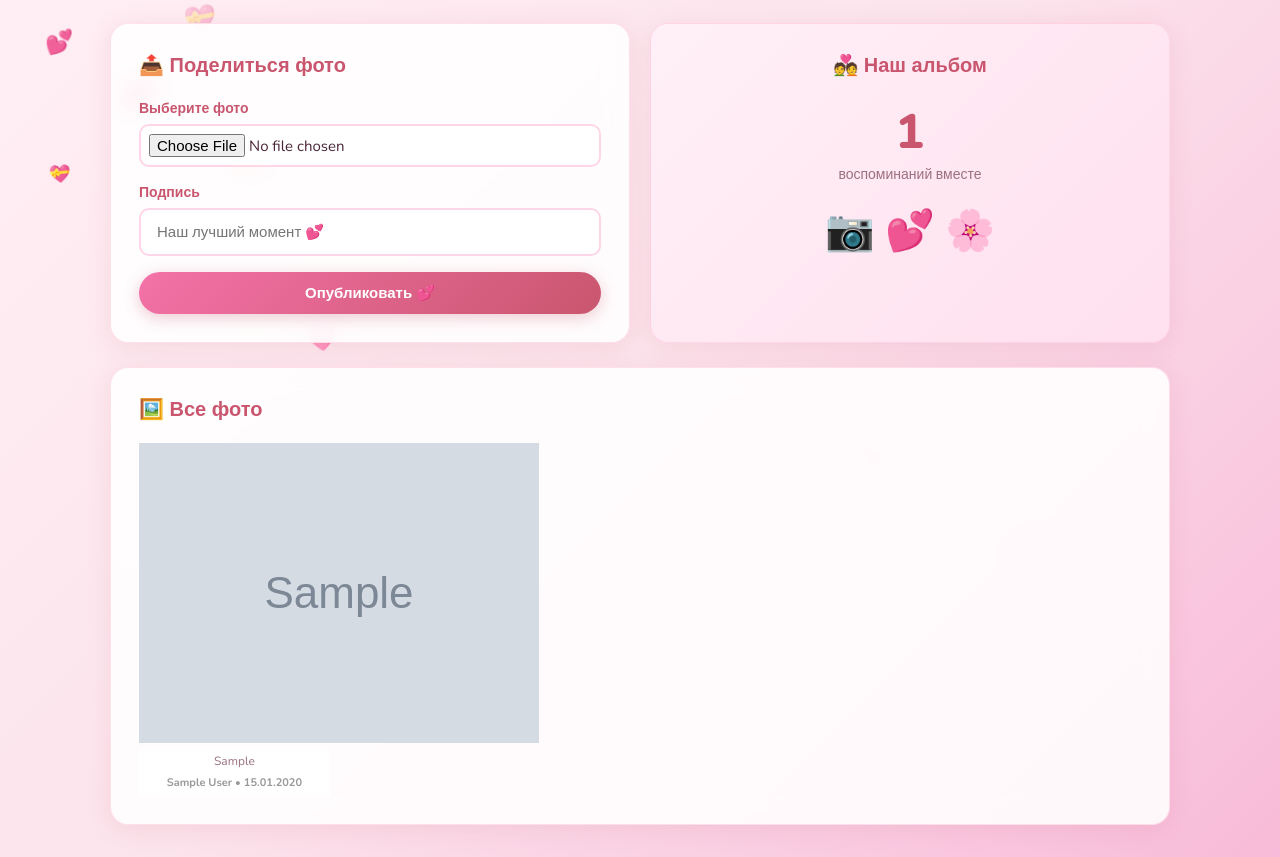
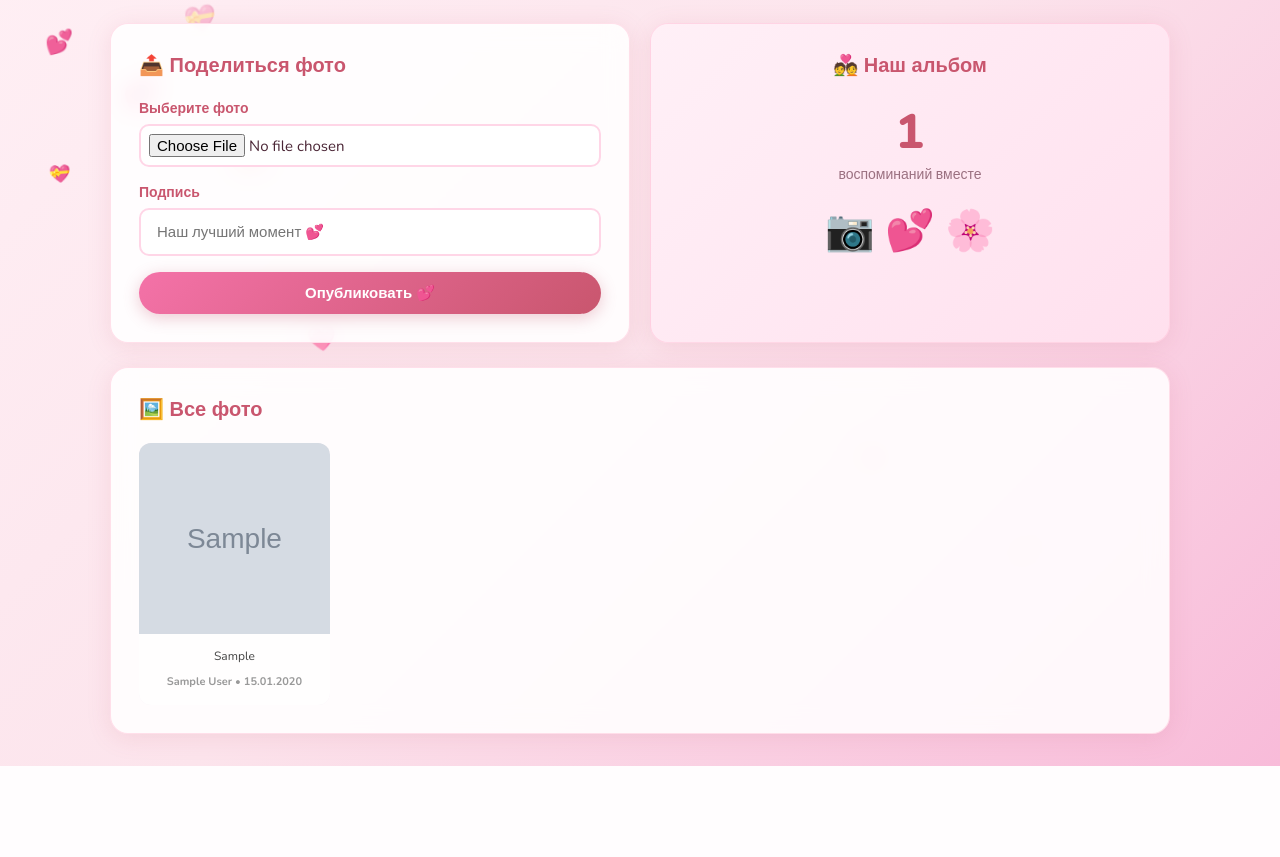
Before and after one commit to liubovtolka4eva-collab/2gether, a Flask app: page /photos in a window 1280 px wide. Shown: the part 130-987 px from the top of the page. After the commit the page ends 896 px from the top, so only its background shows below. Run offline with Flask 3, Linux system fonts and the light colour scheme; a user stored in the database is signed in; tables that the repository leaves empty hold one stand-in row (values such as "Sample post"); grey boxes marked "Sample" are stand-in pictures.

Commit message:
Update photos.html

```diff
--- a/templates/photos.html
+++ b/templates/photos.html
@@ -25,52 +25,56 @@
 </div>
 <div class="card">
   <div class="card-title">🖼️ Все фото</div>
-  <div class="photo-grid" id="photoGrid"><p style="color:var(--text-light)">Загрузка...</p></div>
+  <div id="photoGrid"><p style="color:var(--text-light)">Загрузка...</p></div>
 </div>
 
 <style>
-.photo-grid {
+#photoGrid {
   display: grid;
   grid-template-columns: repeat(auto-fill, minmax(160px, 1fr));
   gap: 12px;
 }
-.photo-item {
+.photo-card {
   position: relative;
   border-radius: 12px;
   overflow: hidden;
   background: #f9f0f5;
 }
-.photo-item img {
+.photo-card img {
   width: 100%;
   aspect-ratio: 1/1;
   object-fit: cover;
   display: block;
 }
-.photo-delete {
+.photo-card .photo-delete {
   position: absolute;
-  top: 8px; right: 8px;
-  background: rgba(0,0,0,0.55);
+  top: 8px;
+  right: 8px;
+  background: rgba(0,0,0,0.6);
   color: white;
   border: none;
   border-radius: 50%;
-  width: 30px; height: 30px;
-  font-size: 16px;
+  width: 30px;
+  height: 30px;
+  font-size: 14px;
   cursor: pointer;
-  display: flex; align-items: center; justify-content: center;
-  opacity: 0;
-  transition: opacity 0.2s;
+  display: none;
+  align-items: center;
+  justify-content: center;
+  z-index: 10;
 }
-.photo-item:hover .photo-delete { opacity: 1; }
+.photo-info {
+  padding: 6px 8px 8px;
+  background: rgba(255,255,255,0.95);
+}
 .photo-caption {
   font-size: 12px;
-  padding: 4px 8px;
-  background: rgba(255,255,255,0.92);
+  color: #444;
+  margin-bottom: 2px;
 }
 .photo-meta {
   font-size: 11px;
   color: #999;
-  padding: 2px 8px 6px;
-  background: rgba(255,255,255,0.92);
 }
 </style>
 
@@ -115,15 +119,21 @@ async function deletePhoto(id) {
 async function loadPhotos() {
   const photos = await TOGETHER.api('/api/photos');
   const grid = document.getElementById('photoGrid');
-  if(!photos.length) { grid.innerHTML='<p style="text-align:center;color:var(--text-light)">Нет фото</p>'; return; }
+  if (!photos || !photos.length) {
+    grid.innerHTML = '<p style="text-align:center;color:var(--text-light);padding:40px">Нет фото — добавьте первое! 💕</p>';
+    document.getElementById('photoCount').textContent = '0';
+    return;
+  }
   grid.innerHTML = photos.map(p => `
-    <div class="photo-card" onmouseover="this.querySelector('.photo-delete').style.display='block'" onmouseout="this.querySelector('.photo-delete').style.display='none'">
-      <img src="/static/uploads/${p.filename}" alt="${p.caption || ''}" onerror="this.src='/static/placeholder.png'">
+    <div class="photo-card"
+      onmouseover="this.querySelector('.photo-delete').style.display='flex'"
+      onmouseout="this.querySelector('.photo-delete').style.display='none'">
+      <img src="/static/uploads/${p.filename}" alt="${p.caption || ''}" onerror="this.style.background='#f0d0da';this.style.minHeight='120px'">
+      <button class="photo-delete" onclick="deletePhoto(${p.id})">✕</button>
       <div class="photo-info">
-        <div class="photo-caption">${p.caption || '—'}</div>
+        ${p.caption ? `<div class="photo-caption">${p.caption}</div>` : ''}
         <div class="photo-meta">${p.author} • ${p.date}</div>
       </div>
-      <button class="photo-delete" onclick="deletePhoto(${p.id})" style="display:none">✕</button>
     </div>
   `).join('');
   document.getElementById('photoCount').textContent = photos.length;
```
